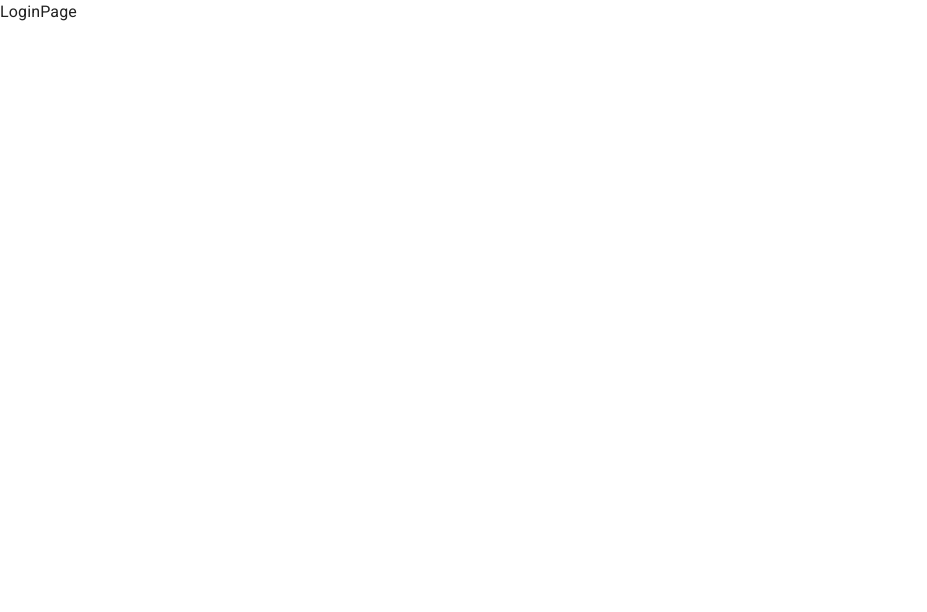
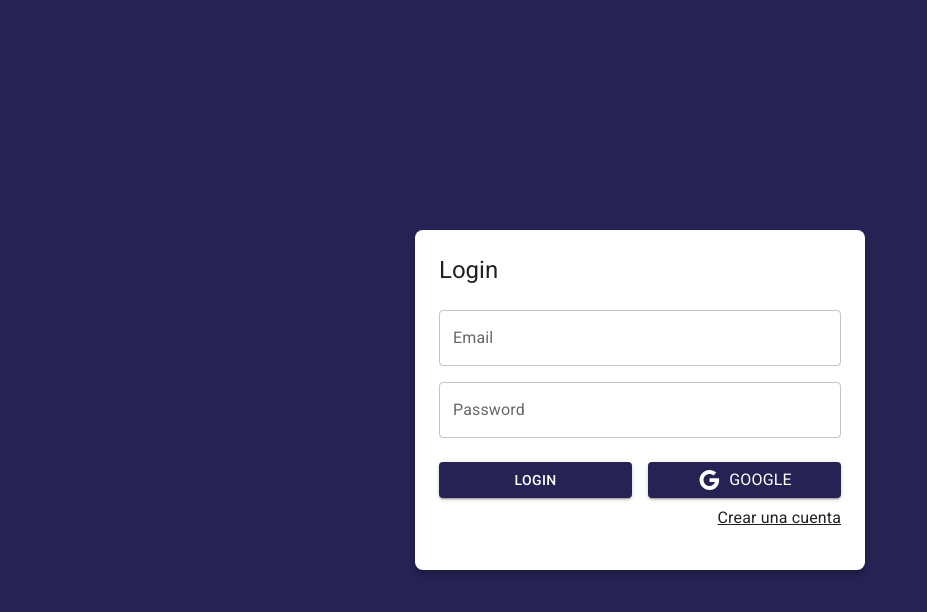
Before and after one commit to kelly1801/JournalApp, a React (Vite) app: page /auth/login in a window 1280 px wide. Shown: the top 612 px of the page, without its empty margins (0-927 px from the left). Built offline with nearby package versions, Linux system fonts and the light colour scheme.

Commit message:
add pages and layout in auth module

```diff
--- /dev/null
+++ b/src/auth/layout/AuthLayout.jsx
@@ -0,0 +1,29 @@
+import { Grid, Typography } from "@mui/material";
+const AuthLayout = ({ children, title = "" }) => {
+  return (
+    <Grid
+      container
+      spacing={0}
+      direction="column"
+      alignItems="center"
+      justifyContent="center"
+      sx={{ minHeight: "100vh", backgroundColor: "primary.main", padding: 4 }}
+    >
+      <Grid
+        item
+        className="box-shadow"
+        xs={3}
+        sx={{
+            width: { md: 450 },
+            backgroundColor: "white", padding: 3, borderRadius: 2 }}
+      >
+        <Typography variant="h5" sx={{ mb: 1 }}>
+          {title}
+        </Typography>
+        {children}
+      </Grid>
+    </Grid>
+  );
+};
+
+export default AuthLayout;
--- a/src/auth/pages/LoginPage.jsx
+++ b/src/auth/pages/LoginPage.jsx
@@ -1,6 +1,44 @@
-
+import { Google } from "@mui/icons-material";
+import { Grid, TextField, Typography, Button, Link } from "@mui/material";
+import { Link as RouterLink } from "react-router-dom";
+import AuthLayout from "../layout/AuthLayout";
 export const LoginPage = () => {
   return (
-    <div>LoginPage</div>
-  )
-}
+    <AuthLayout title="Login">
+      <form>
+        <Grid container>
+          <Grid item xs={12} sx={{ mt: 2 }}>
+            <TextField label="Email" placeholder="mail@example.com" fullWidth />
+          </Grid>
+          <Grid item xs={12} sx={{ mt: 2 }}>
+            <TextField label="Password" placeholder="******" fullWidth />
+          </Grid>
+
+          <Grid container spacing={2} sx={{ mb: 2, mt: 1 }}>
+            <Grid item xs={12} sm={6}>
+              <Button variant="contained" fullWidth>
+                Login
+              </Button>
+            </Grid>
+            <Grid item xs={12} sm={6}>
+              <Button variant="contained" fullWidth>
+                <Google /> <Typography sx={{ ml: 1 }}>Google</Typography>
+              </Button>
+            </Grid>
+
+            <Grid container direction="row" justifyContent="end">
+              <Link
+                component={RouterLink}
+                sx={{ mt: 1 }}
+                color="inherit"
+                to="/auth/register"
+              >
+                Crear una cuenta
+              </Link>
+            </Grid>
+          </Grid>
+        </Grid>
+      </form>
+    </AuthLayout>
+  );
+};
--- a/src/auth/pages/RegisterPage.jsx
+++ b/src/auth/pages/RegisterPage.jsx
@@ -1,6 +1,43 @@
+import AuthLayout from "../layout/AuthLayout";
+import { Grid, TextField, Link, Button, Typography } from "@mui/material";
+import { Link as RouterLink } from "react-router-dom";
 
 export const RegisterPage = () => {
   return (
-    <div>RegisterPage</div>
-  )
-}
+    <AuthLayout title="Register">
+      <form>
+        <Grid container>
+          <Grid item xs={12} sx={{ mt: 2 }}>
+            <TextField
+              label="Name"
+              placeholder="Jane doe"
+              type="text"
+              fullWidth
+            />
+          </Grid>
+          <Grid item xs={12} sx={{ mt: 2 }}>
+            <TextField label="Email" placeholder="mail@example.com" fullWidth />
+          </Grid>
+          <Grid item xs={12} sx={{ mt: 2 }}>
+            <TextField label="Password" placeholder="******" fullWidth />
+          </Grid>
+
+          <Grid container spacing={2} sx={{ mb: 2, mt: 1 }}>
+            <Grid item xs={12}>
+              <Button variant="contained" fullWidth>
+                Sign Up
+              </Button>
+            </Grid>
+
+            <Grid container direction="row" justifyContent="end" sx={{ mt: 1 }}>
+              <Typography sx={{ mr: 1 }}>Already have an account?</Typography>
+              <Link component={RouterLink} color="inherit" to="/auth/login">
+                Login
+              </Link>
+            </Grid>
+          </Grid>
+        </Grid>
+      </form>
+    </AuthLayout>
+  );
+};
--- a/src/journal/pages/JournalPage.jsx
+++ b/src/journal/pages/JournalPage.jsx
@@ -1,8 +1,11 @@
+import { MailOutline } from "@mui/icons-material";
+import { Typography } from "@mui/material";
 
 export const JournalPage = () => {
   return (
-    <div>
-     Journal page
-    </div>
-  )
-}
+    <>
+      <Typography variant="h1">Journal page</Typography>;
+      <MailOutline />
+    </>
+  );
+};
--- a/src/styles.css
+++ b/src/styles.css
@@ -0,0 +1,3 @@
+.box-shadow {
+    box-shadow: 0px 5px 5px rgba(0, 0, 0, 0.2);
+}
```
